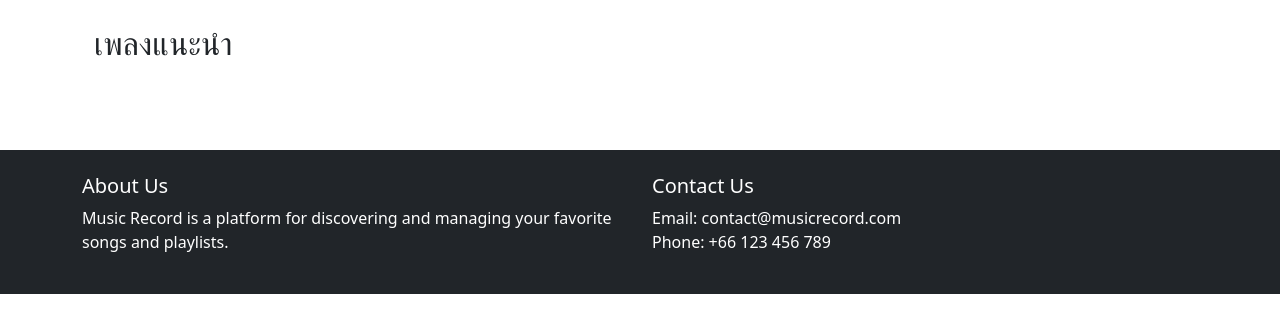
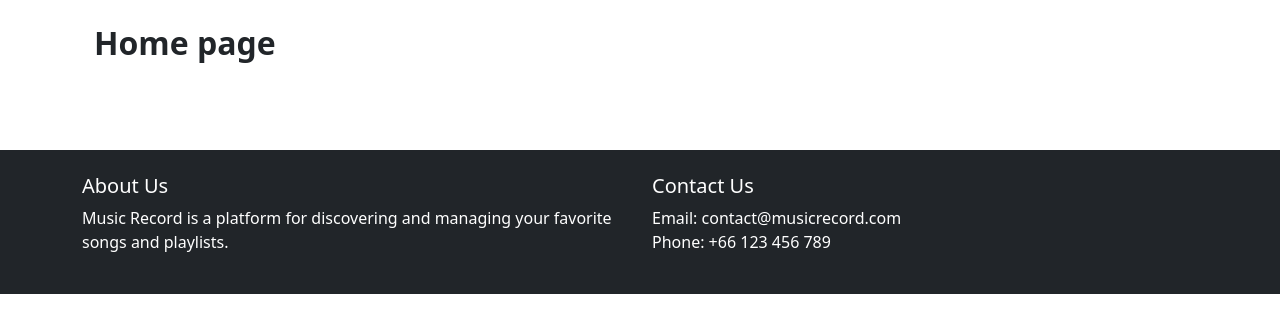
Before and after one commit to Peeranatz/My-website, a Flask app: page /home in a window 1280 px wide. Shown: the part 56-389 px from the top of the page. Run offline with Flask 3, Linux system fonts and the light colour scheme; the visitor is signed in with stand-in values (Sample User, id 1); data that the repository does not hold is empty.

Commit message:
เปลี่ยนข้อความหน้า Home page

```diff
--- a/app/templates/home.html
+++ b/app/templates/home.html
@@ -3,7 +3,7 @@
 <div class="container mt-4">
     <div class="row">
         <div class="col-12">
-            <h2 class="mb-4">เพลงแนะนำ</h2>
+            <h2 class="mb-4"><strong>Home page</strong></h2>
         </div>
     </div>
 
```
